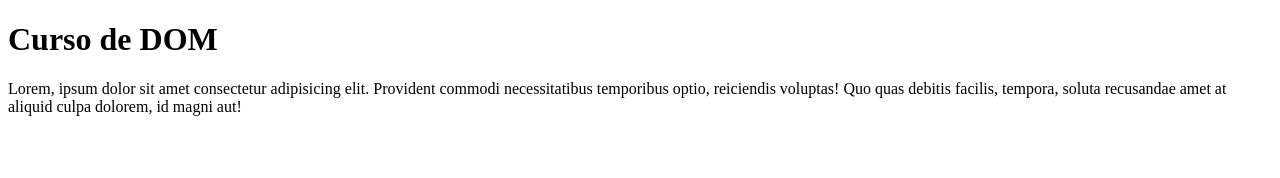
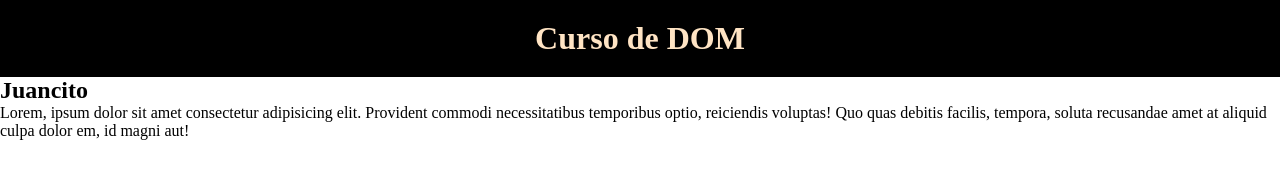
Before and after one commit to Juan199963/ManipulacionDelDOM, a plain HTML site: page ManipulacionDOM/index.html in a window 1280 px wide. Drawn offline with Linux system fonts and the light colour scheme.

Commit message:
culmina_manipulacion

```diff
--- a/ManipulacionDOM/app.js
+++ b/ManipulacionDOM/app.js
@@ -1,9 +1,3 @@
-let elemento;
-
-elemento = document;
-
-elemento = document.head;
-
-elemento = document.title;
+let elemento = document.links;
 
 console.log(elemento);
--- /dev/null
+++ b/ManipulacionDOM/estilos.css
@@ -0,0 +1,11 @@
+*{
+    padding: 0;
+    margin: 0;
+}
+
+h1{
+    padding: 20px;
+    text-align: center;
+    background: black;
+    color: bisque;
+}
--- a/ManipulacionDOM/index.html
+++ b/ManipulacionDOM/index.html
@@ -5,12 +5,22 @@
     <meta http-equiv="X-UA-Compatible" content="IE=edge">
     <meta name="viewport" content="width=device-width, initial-scale=1.0">
     <title>Juan</title>
+    <link rel="stylesheet" href="estilos.css">
 </head>
 <body>
     <script src="app.js"></script>
     <h1>Curso de DOM</h1>
-    <p>Lorem, ipsum dolor sit amet consectetur adipisicing elit. Provident commodi necessitatibus temporibus optio, reiciendis voluptas! Quo quas debitis facilis, tempora, soluta recusandae amet at aliquid culpa dolorem, id magni aut!
+    <h2 class = "subtitulo">Juancito</h2>
+    <p>Lorem, ipsum dolor sit amet consectetur
+        adipisicing elit. Provident commodi
+        necessitatibus temporibus optio, reiciendis
+        voluptas! Quo quas debitis facilis, tempora,
+        soluta recusandae amet at aliquid culpa dolor
+        em, id magni aut!
+    </p>
 
-    </p>
+    <a href="https://github.com/Juan199963/ManipulacionDelDOM/pulse""></a>
+
+    <a href="https://github.com/Juan199963/ManipulacionDelDOM/pulse""></a>
 </body>
 </html>
```
